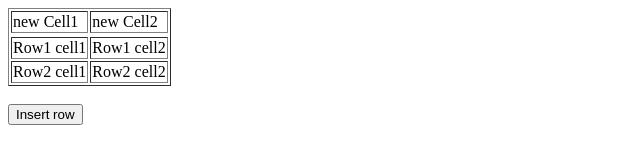
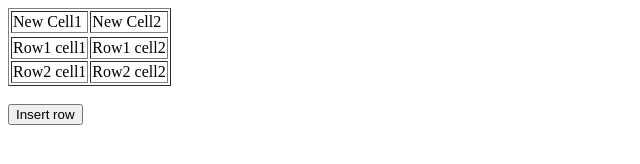
Before and after one commit to acciojob/create-table-1-sonu28gpt, a website: page main.html in a window 1280 px wide. Both pictures are taken after a click on the button "Insert row". Shown: the full height of the page, 0-640 px from the left. Drawn offline with Linux system fonts and the light colour scheme.

Commit message:
created a submission

```diff
--- a/script.js
+++ b/script.js
@@ -2,7 +2,7 @@
     //Write your code here
 	  let table=document.getElementById('sampleTable');
 		// let tr=document.createElement('tr');
-		let content='<tr><td>new Cell1</td> <td>new Cell2</td><tr/>';
+		let content='<tr><td>New Cell1</td> <td>New Cell2</td><tr/>';
 		table.innerHTML=content+table.innerHTML;
 
 }
```
Also changed, not shown: main.html (line endings or trailing spaces).
